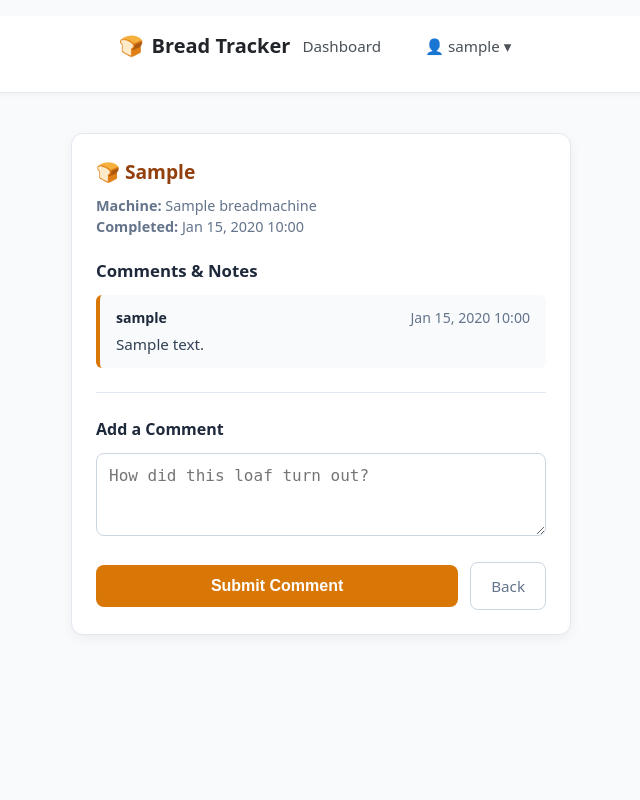
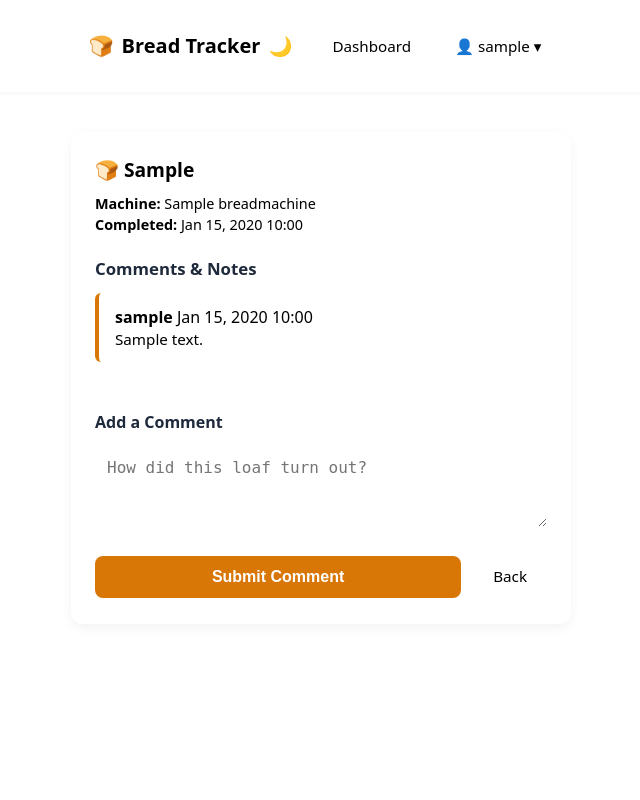
Before and after one commit to emmanorling/bread, a Django app: page /loaf/1/ in a window 1280 px wide. Shown: the whole page, without its empty margins (319-959 px from the left). Run offline with Django 5.2, Linux system fonts and the light colour scheme; a user stored in the database is signed in; tables that the repository leaves empty hold one stand-in row (values such as "Sample post").

Commit message:
Adds a dark mode option

```diff
--- a/tracker/static/tracker/style.css
+++ b/tracker/static/tracker/style.css
@@ -1,6 +1,51 @@
-/* tracker/static/tracker/style.css */
+i/* tracker/static/tracker/style.css */
 
-/* Mobile-first base styles */
+/* ==========================================================================
+   1. Dynamic Theme Variables (Light & Dark)
+   ========================================================================== */
+:root {
+    --bg-main: #f8fafc;
+    --card-bg: #ffffff;
+    --card-idle-bg: #f8f9fa;
+    --card-active-bg: #f4fce3;
+    --card-active-border: #94d82d;
+    --text-main: #1e293b;
+    --text-muted: #64748b;
+    --heading-color: #92400e;
+    --border-color: #cbd5e1;
+    --border-subtle: #e2e8f0;
+    --input-bg: #ffffff;
+    --dropdown-hover: #f1f3f5;
+    --box-warning-bg: #fef3c7;
+    --box-warning-border: #f59e0b;
+    --box-warning-text: #92400e;
+    --link-color: #d97706;
+    --link-hover: #b45309;
+}
+
+[data-theme="dark"] {
+    --bg-main: #0f172a;
+    --card-bg: #1e293b;
+    --card-idle-bg: #111827;
+    --card-active-bg: #142a1a;
+    --card-active-border: #22c55e;
+    --text-main: #f8fafc;
+    --text-muted: #94a3b8;
+    --heading-color: #fbbf24;
+    --border-color: #334155;
+    --border-subtle: #1e293b;
+    --input-bg: #0f172a;
+    --dropdown-hover: #334155;
+    --box-warning-bg: #451a03;
+    --box-warning-border: #b45309;
+    --box-warning-text: #fef3c7;
+    --link-color: #38bdf8;
+    --link-hover: #7dd3fc;
+}
+
+/* ==========================================================================
+   2. Base Styles & General Reset
+   ========================================================================== */
 * {
     box-sizing: border-box;
     margin: 0;
@@ -9,23 +54,24 @@
 
 body {
     font-family: system-ui, -apple-system, sans-serif;
-    background-color: #f8fafc;
-    color: #212529;
+    background-color: var(--bg-main);
+    color: var(--text-main);
     padding: 16px;
     max-width: 900px;
     margin: 0 auto;
     line-height: 1.5;
     min-height: 100vh;
+    transition: background-color 0.2s ease, color 0.2s ease;
 }
 
-/* Header & Nav */
+/* Header & Typography */
 header {
     display: flex;
     justify-content: space-between;
     align-items: center;
     padding-bottom: 16px;
     margin-bottom: 24px;
-    border-bottom: 2px solid #e9ecef;
+    border-bottom: 2px solid var(--border-subtle);
     flex-wrap: wrap;
     gap: 12px;
 }
@@ -33,84 +79,136 @@ header {
 h1 {
     font-size: 1.5rem;
     font-weight: 700;
+    color: var(--text-main);
 }
 
 h2 {
     font-size: 1.2rem;
     margin: 24px 0 12px 0;
-    color: #495057;
+    color: var(--heading-color);
 }
 
-/* Button Component Styles */
-.header-actions {
+/* Theme Toggle Button */
+.btn-theme-toggle {
+    background: transparent;
+    border: none;
+    font-size: 1.2rem;
+    cursor: pointer;
+    padding: 4px 8px;
+    border-radius: 6px;
+    transition: background-color 0.2s;
+}
+
+.btn-theme-toggle:hover {
+    background-color: var(--dropdown-hover);
+}
+
+/* ==========================================================================
+   3. Navigation Bar & Dropdown
+   ========================================================================== */
+.navbar {
+    background-color: var(--card-bg);
+    border-bottom: 1px solid var(--border-subtle);
+    box-shadow: 0 2px 4px rgba(0, 0, 0, 0.04);
+    position: sticky;
+    top: 0;
+    z-index: 1000;
+}
+
+.nav-container {
+    max-width: 1100px;
+    margin: 0 auto;
+    padding: 0 20px;
+    height: 60px;
+    display: flex;
+    align-items: center;
+    justify-content: space-between;
+}
+
+.nav-brand {
+    font-size: 1.25rem;
+    font-weight: 700;
+    color: var(--text-main);
+    text-decoration: none;
     display: flex;
     align-items: center;
     gap: 8px;
-    flex-wrap: wrap;
 }
 
-.btn {
-    display: inline-flex;
+.nav-links {
+    list-style: none;
+    margin: 0;
+    padding: 0;
+    display: flex;
     align-items: center;
-    justify-content: center;
-    padding: 8px 14px;
+    gap: 20px;
+}
+
+.nav-link {
+    text-decoration: none;
+    color: var(--text-main);
+    font-weight: 500;
+    font-size: 0.95rem;
+    padding: 8px 12px;
+    border-radius: 6px;
+    transition: background-color 0.2s, color 0.2s;
+}
+
+.nav-link:hover {
+    background-color: var(--dropdown-hover);
+}
+
+.nav-dropdown {
+    position: relative;
+}
+
+.dropdown-menu {
+    position: absolute;
+    right: 0;
+    top: 100%;
+    background-color: var(--card-bg);
+    border: 1px solid var(--border-color);
     border-radius: 8px;
-    font-weight: 600;
+    box-shadow: 0 4px 12px rgba(0, 0, 0, 0.15);
+    list-style: none;
+    padding: 8px 0;
+    margin-top: 4px;
+    min-width: 180px;
+    display: none;
+}
+
+.nav-dropdown:hover .dropdown-menu {
+    display: block;
+}
+
+.dropdown-menu li a,
+.dropdown-btn {
+    display: block;
+    padding: 10px 16px;
+    color: var(--text-main);
+    text-decoration: none;
     font-size: 0.9rem;
-    text-decoration: none;
-    transition: all 0.2s ease-in-out;
-    border: 1px solid transparent;
+    width: 100%;
+    text-align: left;
+    background: none;
+    border: none;
     cursor: pointer;
 }
 
-.btn-disabled {
-    background-color: #e9ecef;
-    color: #adb5bd !important;
-    border: 1px solid #ced4da;
-    cursor: not-allowed;
-    opacity: 0.7;
+.dropdown-menu li a:hover,
+.dropdown-btn:hover {
+    background-color: var(--dropdown-hover);
 }
 
-.btn-primary {
-    background-color: #d97706;
-    color: #ffffff !important;
-    border-color: #d97706;
+.dropdown-divider {
+    height: 1px;
+    background-color: var(--border-subtle);
+    margin: 6px 0;
 }
 
-.btn-primary:hover {
-    background-color: #b45309;
-    border-color: #b45309;
-}
-
-.btn-secondary {
-    background-color: #2b8a3e;
-    color: #ffffff !important;
-    border-color: #2b8a3e;
-}
-
-.btn-secondary:hover {
-    background-color: #216a30;
-    border-color: #216a30;
-}
-
-.btn-outline {
-    background-color: #ffffff;
-    color: #495057 !important;
-    border-color: #ced4da;
-}
-
-.btn-outline:hover {
-    background-color: #e9ecef;
-    border-color: #adb5bd;
-}
-
-.btn-sm {
-    padding: 4px 10px;
-    font-size: 0.8rem;
-    border-radius: 6px;
-}
-
-/* Machine Grid Layout */
+/* ==========================================================================
+   4. Cards & Grid Layout
+   ========================================================================== */
 .grid {
     display: grid;
     grid-template-columns: 1fr;
@@ -166,209 +264,54 @@ h2 {
 }
 
 .history-card {
-    background: white;
+    background-color: var(--card-bg);
     border-radius: 10px;
-    border: 1px solid #dee2e6;
+    border: 1px solid var(--border-color);
     padding: 12px 16px;
     display: flex;
     align-items: center;
     justify-content: space-between;
     flex-wrap: wrap;
     gap: 8px;
+    color: var(--text-main);
 }
 
 .comment-count {
-    background-color: #e9ecef;
-    color: #495057;
+    background-color: var(--dropdown-hover);
+    color: var(--text-main);
     font-size: 0.85em;
     padding: 2px 8px;
     border-radius: 12px;
     font-weight: bold;
 }
 
-/* Navigation Bar Base */
-.navbar {
-    background-color: #ffffff;
-    border-bottom: 1px solid #e9ecef;
-    box-shadow: 0 2px 4px rgba(0, 0, 0, 0.04);
-    position: sticky;
-    top: 0;
-    z-index: 1000;
-}
-
-.nav-container {
-    max-width: 1100px;
-    margin: 0 auto;
-    padding: 0 20px;
-    height: 60px;
-    display: flex;
-    align-items: center;
-    justify-content: space-between;
-}
-
-.nav-brand {
-    font-size: 1.25rem;
-    font-weight: 700;
-    color: #212529;
-    text-decoration: none;
-    display: flex;
-    align-items: center;
-    gap: 8px;
-}
-
-/* Nav Items */
-.nav-links {
-    list-style: none;
-    margin: 0;
-    padding: 0;
-    display: flex;
-    align-items: center;
-    gap: 20px;
-}
-
-.nav-link {
-    text-decoration: none;
-    color: #495057;
-    font-weight: 500;
-    font-size: 0.95rem;
-    padding: 8px 12px;
-    border-radius: 6px;
-    transition: background-color 0.2s, color 0.2s;
-}
-
-.nav-link:hover {
-    background-color: #f8f9fa;
-    color: #212529;
-}
-
-/* Dropdown Styling */
-.nav-dropdown {
-    position: relative;
-}
-
-.dropdown-menu {
-    position: absolute;
-    right: 0;
-    top: 100%;
-    background-color: #ffffff;
-    border: 1px solid #dee2e6;
-    border-radius: 8px;
-    box-shadow: 0 4px 12px rgba(0, 0, 0, 0.1);
-    list-style: none;
-    padding: 8px 0;
-    margin-top: 4px;
-    min-width: 180px;
-    display: none; /* Hidden by default */
-}
-
-/* Show dropdown on hover */
-.nav-dropdown:hover .dropdown-menu {
-    display: block;
-}
-
-.dropdown-menu li a,
-.dropdown-btn {
-    display: block;
-    padding: 10px 16px;
-    color: #333;
-    text-decoration: none;
-    font-size: 0.9rem;
-    width: 100%;
-    text-align: left;
-    background: none;
-    border: none;
-    cursor: pointer;
-}
-
-.dropdown-menu li a:hover,
-.dropdown-btn:hover {
-    background-color: #f1f3f5;
-}
-
-.dropdown-divider {
-    height: 1px;
-    background-color: #e9ecef;
-    margin: 6px 0;
-}
-
-/* Login Button */
-.btn-login {
-    background-color: #228be6;
-    color: white;
-    padding: 8px 16px;
-    border-radius: 6px;
-    text-decoration: none;
-    font-weight: 500;
-    font-size: 0.9rem;
-}
-
-.btn-login:hover {
-    background-color: #1c7ed6;
-}
-
-/* Account Request Callout Box */
-.request-account-box {
-    margin-top: 24px;
-    padding: 18px 16px;
-    background-color: #fef3c7; /* Warm soft amber background */
-    border: 1.5px dashed #f59e0b;
-    border-radius: 10px;
-    text-align: center;
-}
-
-.request-account-box p {
-    font-size: 0.88rem;
-    color: #92400e;
-    margin-bottom: 10px;
-    font-weight: 600;
-}
-
-.btn-request {
-    display: block;
-    width: 100%;
-    padding: 10px 16px;
-    background-color: #ffffff;
-    color: #b45309;
-    border: 1.5px solid #d97706;
-    border-radius: 8px;
-    font-weight: 600;
-    font-size: 0.9rem;
-    text-decoration: none;
-    transition: all 0.2s ease-in-out;
-}
-
-.btn-request:hover {
-    background-color: #d97706;
-    color: #ffffff;
-    box-shadow: 0 4px 12px rgba(217, 119, 6, 0.25);
-    transform: translateY(-1px);
-}
-
-/* Core Layout & Page Structure */
+/* ==========================================================================
+   5. Form Components & Cards
+   ========================================================================== */
 .form-card {
-    background: #ffffff;
+    background-color: var(--card-bg);
     width: 100%;
     max-width: 500px;
     padding: 24px;
     border-radius: 12px;
-    border: 1px solid #e2e8f0;
+    border: 1px solid var(--border-color);
     box-shadow: 0 4px 12px rgba(0, 0, 0, 0.05);
     box-sizing: border-box;
-    margin: 40px auto; /* Centers forms and detail cards */
+    margin: 40px auto;
+    color: var(--text-main);
 }
 
 .form-card h2 {
     margin: 0 0 20px 0;
-    color: #92400e;
+    color: var(--heading-color);
 }
 
 .form-card p.subtitle {
-    color: #64748b;
+    color: var(--text-muted);
     font-size: 0.9rem;
     margin: -12px 0 20px 0;
 }
 
-/* Form Controls & Labels */
 .form-group {
     margin-bottom: 16px;
 }
@@ -391,12 +334,12 @@ h2 {
 .form-card textarea {
     width: 100%;
     padding: 12px;
-    border: 1.5px solid #cbd5e1;
+    border: 1.5px solid var(--border-color);
     border-radius: 8px;
     font-size: 1rem;
     box-sizing: border-box;
-    background-color: #ffffff;
-    color: #1e293b;
+    background-color: var(--input-bg);
+    color: var(--text-main);
 }
 
 .form-control:focus,
@@ -468,8 +437,8 @@ h2 {
     justify-content: center;
     padding: 12px 20px;
     background-color: transparent;
-    color: #64748b;
-    border: 1.5px solid #cbd5e1;
+    color: var(--text-muted);
+    border: 1.5px solid var(--border-color);
     border-radius: 8px;
     font-size: 0.95rem;
     font-weight: 500;
@@ -478,91 +447,55 @@ h2 {
 }
 
 .btn-cancel:hover {
-    background-color: #f1f5f9;
-    color: #1e293b;
+    background-color: var(--dropdown-hover);
+    color: var(--text-main);
 }
 
-.btn-delete {
-    display: inline-flex;
-    align-items: center;
-    padding: 10px 14px;
-    background-color: #fef2f2;
-    color: #dc2626;
-    border: 1.5px solid #fca5a5;
-    border-radius: 8px;
-    font-size: 0.95rem;
-    font-weight: 600;
-    text-decoration: none;
-    transition: all 0.2s ease;
+.btn-outline {
+    background-color: var(--card-bg);
+    color: var(--text-main) !important;
+    border: 1px solid var(--border-color);
 }
 
-.btn-delete:hover {
-    background-color: #dc2626;
-    color: #ffffff;
-}
-
-.btn-secondary-link {
-    display: block;
-    width: 100%;
-    text-align: center;
-    padding: 10px;
-    margin-top: 16px;
-    background-color: #f1f5f9;
-    color: #475569;
-    border: 1px solid #cbd5e1;
-    border-radius: 8px;
-    font-size: 0.9rem;
-    font-weight: 600;
-    text-decoration: none;
-    box-sizing: border-box;
-    transition: all 0.2s ease;
-}
-
-.btn-secondary-link:hover {
-    background-color: #e2e8f0;
-    color: #0f172a;
+.btn-outline:hover {
+    background-color: var(--dropdown-hover);
 }
 
 .back-link {
     display: inline-block;
-    color: #64748b;
+    color: var(--text-muted);
     text-decoration: none;
     font-size: 0.9rem;
     font-weight: 500;
 }
 
 .back-link:hover {
-    color: #1e293b;
+    color: var(--text-main);
 }
 
-/* Loaf Detail & Comments Component */
+/* ==========================================================================
+   7. Comments
+   ========================================================================== */
 .comment-card {
-    background: #f8fafc;
+    background-color: var(--card-bg);
+    border: 1px solid var(--border-color);
     border-left: 4px solid #d97706;
     border-radius: 6px;
     padding: 12px 16px;
     margin-bottom: 12px;
 }
 
-.comment-header {
-    display: flex;
-    justify-content: space-between;
-    align-items: center;
-    margin-bottom: 6px;
-    font-size: 0.88rem;
-}
-
 .comment-author {
     font-weight: 600;
-    color: #1e293b;
+    color: var(--text-main);
 }
 
 .comment-time {
-    color: #64748b;
+    color: var(--text-muted);
 }
 
 .comment-body {
-    color: #334155;
+    color: var(--text-main);
     font-size: 0.95rem;
     margin: 0;
     line-height: 1.4;
@@ -570,6 +503,27 @@ h2 {
 
 .divider {
     border: 0;
-    border-top: 1px solid #e2e8f0;
+    border-top: 1px solid var(--border-subtle);
     margin: 24px 0;
 }
+
+/* ==========================================================================
+   8. Links & Status Overrides
+   ========================================================================== */
+a,
+a:visited {
+    color: var(--link-color);
+    text-decoration: underline;
+}
+
+a:hover {
+    color: var(--link-hover);
+}
+
+/* Ensure links inside machine cards override browser visited/default colors */
+.card a,
+.card a:visited,
+.card.idle a,
+.card.idle a:visited {
+    color: var(--link-color) !important;
+}
--- a/tracker/templates/base.html
+++ b/tracker/templates/base.html
@@ -5,6 +5,13 @@
     <meta charset="UTF-8">
     <meta name="viewport" content="width=device-width, initial-scale=1.0">
     <title>{% block title %}🍞 Bread Tracker{% endblock %}</title>
+
+    <!-- Instant theme initialization (prevents screen flashing) -->
+    <script>
+        const savedTheme = localStorage.getItem('theme') ||
+            (window.matchMedia('(prefers-color-scheme: dark)').matches ? 'dark' : 'light');
+        document.documentElement.setAttribute('data-theme', savedTheme);
+    </script>
 
     <link rel="stylesheet" href="{% static 'tracker/style.css' %}?v=4">
     {% block extra_head %}{% endblock %}
@@ -21,6 +28,12 @@
 
             <nav class="nav-menu">
                 <ul class="nav-links">
+		    <li>
+                        <!-- Theme Toggle Button -->
+                        <button id="theme-toggle" class="btn-theme-toggle" title="Toggle Light/Dark Mode" aria-label="Toggle Theme">
+                            🌙
+                        </button>
+                    </li>
                     <li>
                         <a href="{% url 'dashboard' %}" class="nav-link">Dashboard</a>
                     </li>
@@ -66,6 +79,25 @@
         {% endblock %}
     </main>
 
+    <script>
+        const toggleBtn = document.getElementById('theme-toggle');
+        const currentTheme = document.documentElement.getAttribute('data-theme');
+
+        // Set initial button icon
+        if (toggleBtn) {
+            toggleBtn.textContent = currentTheme === 'dark' ? '☀️' : '🌙';
+
+            toggleBtn.addEventListener('click', () => {
+                const activeTheme = document.documentElement.getAttribute('data-theme');
+                const nextTheme = activeTheme === 'dark' ? 'light' : 'dark';
+
+                document.documentElement.setAttribute('data-theme', nextTheme);
+                localStorage.setItem('theme', nextTheme);
+                toggleBtn.textContent = nextTheme === 'dark' ? '☀️' : '🌙';
+            });
+        }
+    </script>
+
     {% if messages %}
         <script>
             {% for message in messages %}
```
Also changed, not shown: other parts of tracker/static/tracker/style.css (+49 -23 lines).
